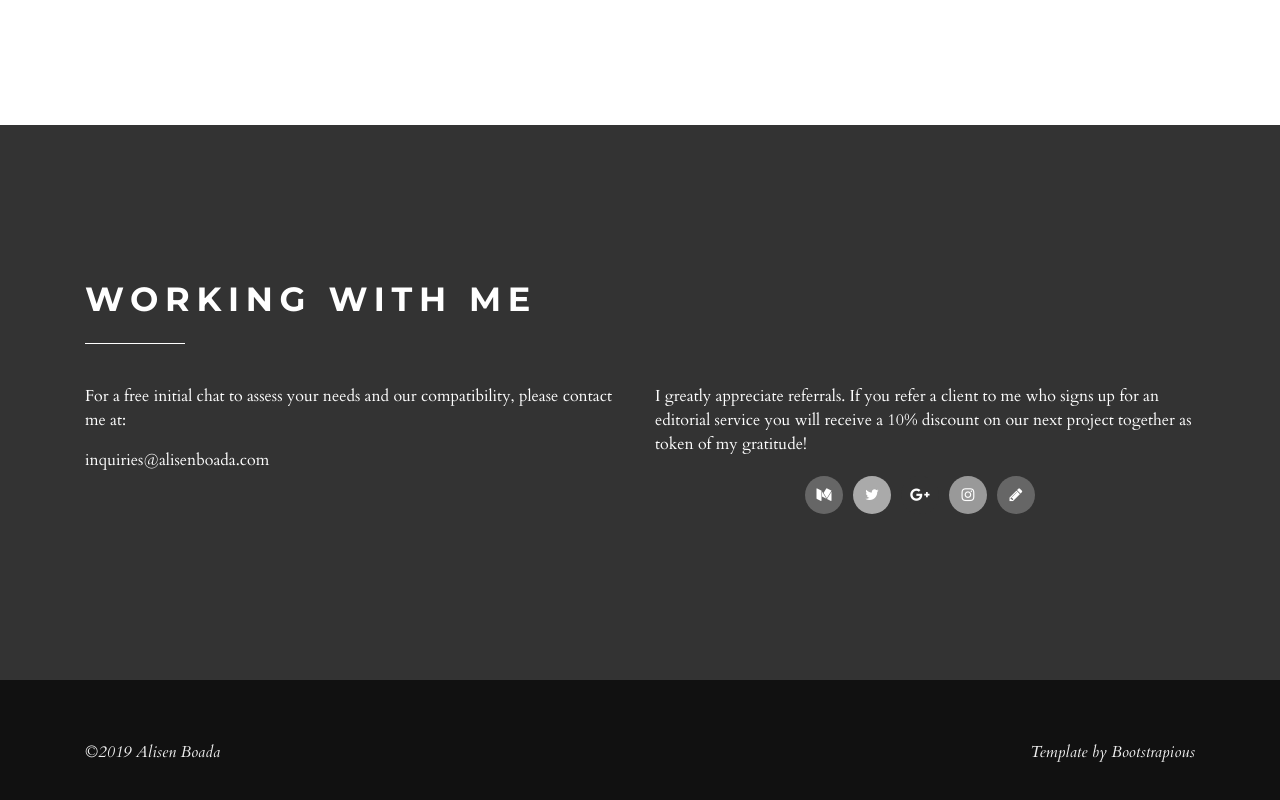
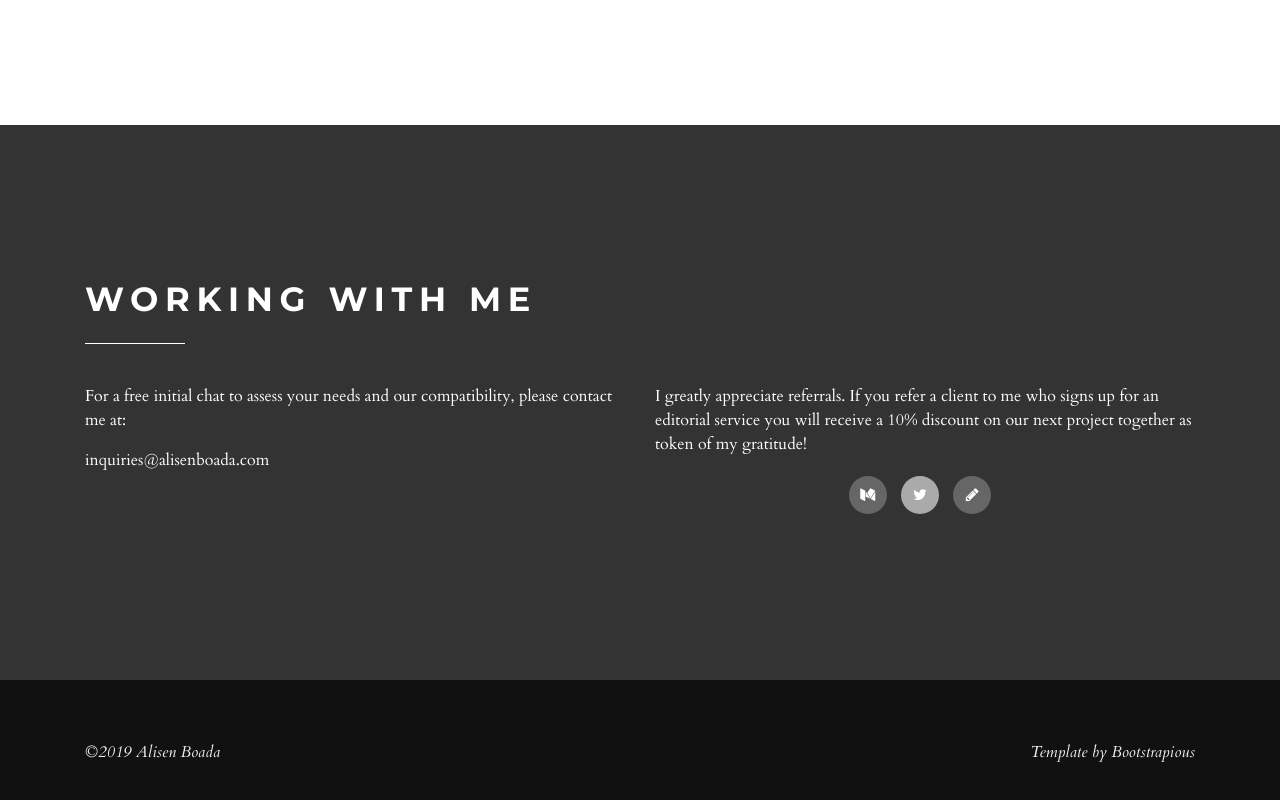
Before and after one commit to dirtghost/abport, a plain HTML site: page index.html in a window 1280 px wide. Shown: the part 3098-3898 px from the top of the page. Drawn offline with Linux system fonts and the light colour scheme.

Commit message:
Social Update

```diff
--- a/index.html
+++ b/index.html
@@ -157,9 +157,10 @@
               </div>
               <div class="col-md-6">
                 <p>I greatly appreciate referrals. If you refer a client to me who signs up for an editorial service you will receive a 10% discount on our next project together as token of my gratitude! </p>
-                <p class="social"><a href="#" title="" class="email"><i class="fa fa-medium"></i></a><a href="https://twitter.com/akboada
-" title="" class="twitter"><i class="fa fa-twitter"></i></a><a href="#" title="" class="gplus"><i class="fa fa-google-plus"></i></a><a href="#" title="" class="instagram"><i class="fa fa-instagram"></i></a><a href="https://www.linkedin.com/in/akboada/
-" title="" class="email"><i class="fa fa-pencil"></i></a></p>
+                <p class="social">
+                  <a href="https://medium.com/@akboada" title="" class="email"><i class="fa fa-medium"></i></a>
+                  <a href="https://twitter.com/akboada" title="" class="twitter"><i class="fa fa-twitter"></i></a>
+                  <a href="https://www.linkedin.com/in/akboada/" title="" class="email"><i class="fa fa-pencil"></i></a></p>
               </div>
             </div>
           </div>
```
